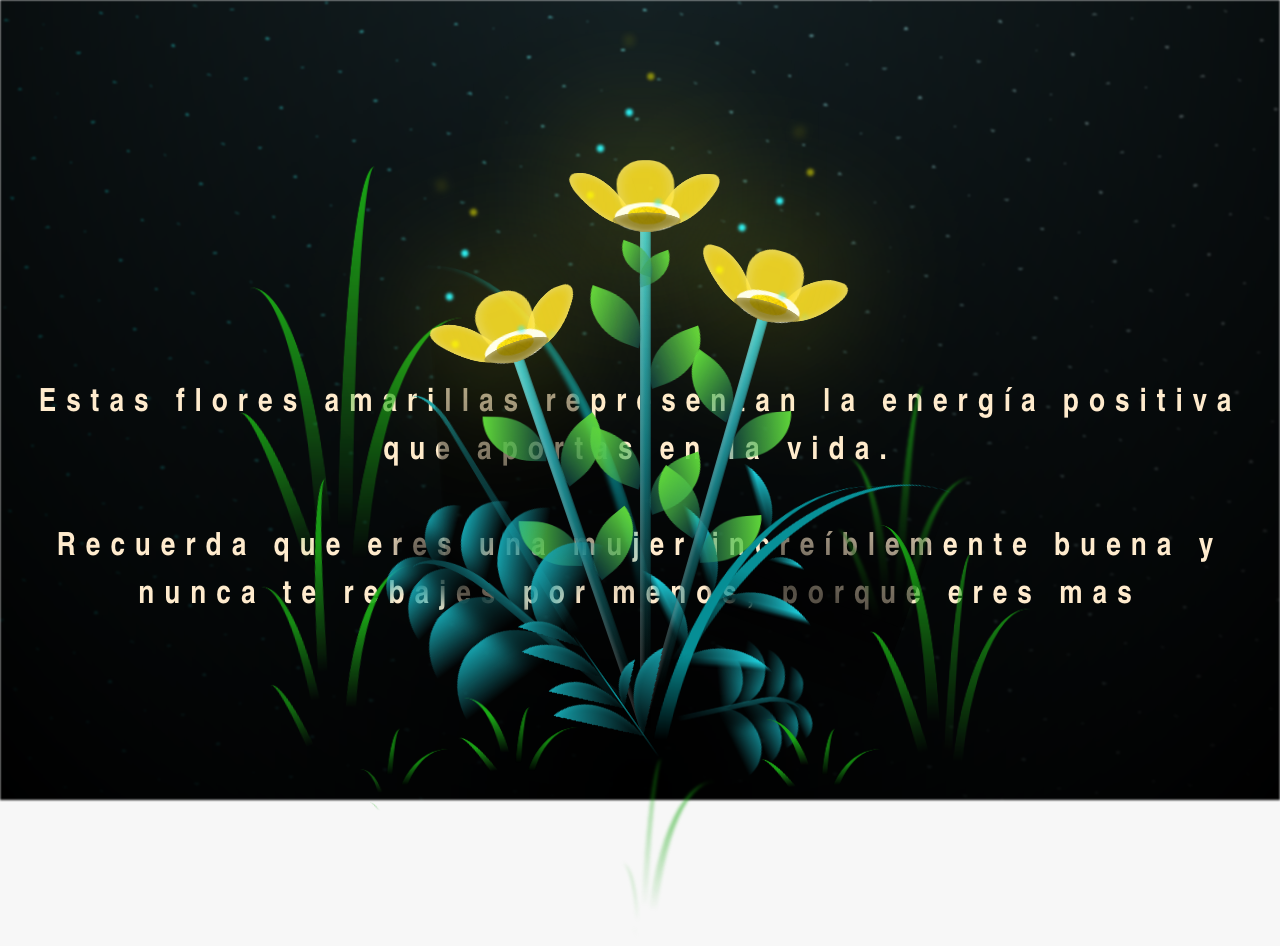
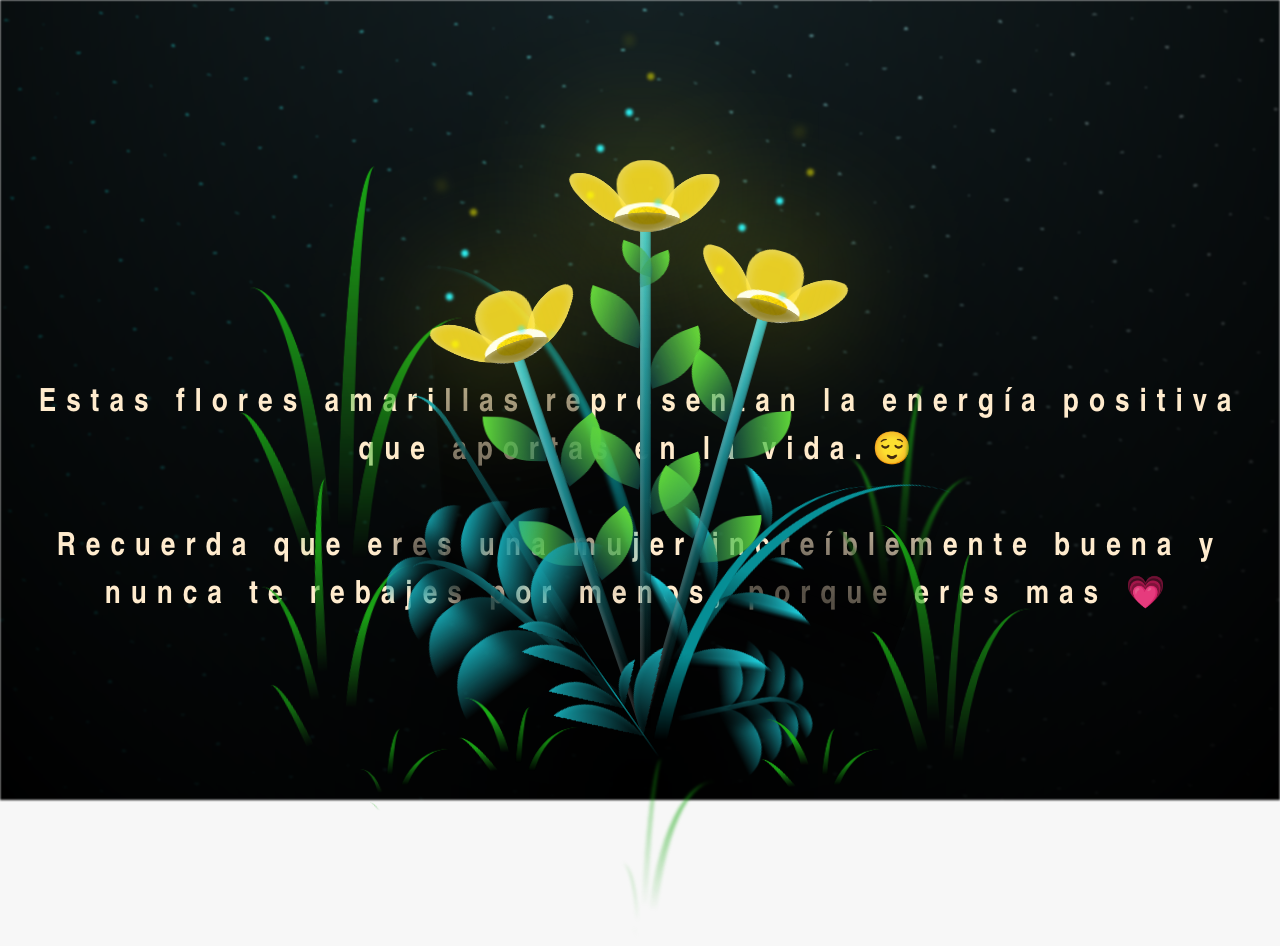
Before and after one commit to tyzan18/cinthy.com, a plain HTML site: page flower.html in a window 1280 px wide. Drawn offline with Linux system fonts and the light colour scheme.

Commit message:
Update flower.html

```diff
--- a/flower.html
+++ b/flower.html
@@ -13,8 +13,8 @@
     <div id="lyrics">
 
     </div>
-    <h1 class="titulo">Estas flores amarillas representan la energía positiva que aportas en la vida. <br><br>
-Recuerda que eres una mujer increíblemente buena y nunca te rebajes por menos, porque eres mas </h1>
+    <h1 class="titulo">Estas flores amarillas representan la energía positiva que aportas en la vida.😌 <br><br>
+Recuerda que eres una mujer increíblemente buena y nunca te rebajes por menos, porque eres mas 💗</h1>
       <div class="night"></div>
     <div class="flowers">
       <div class="flower flower--1">
```
